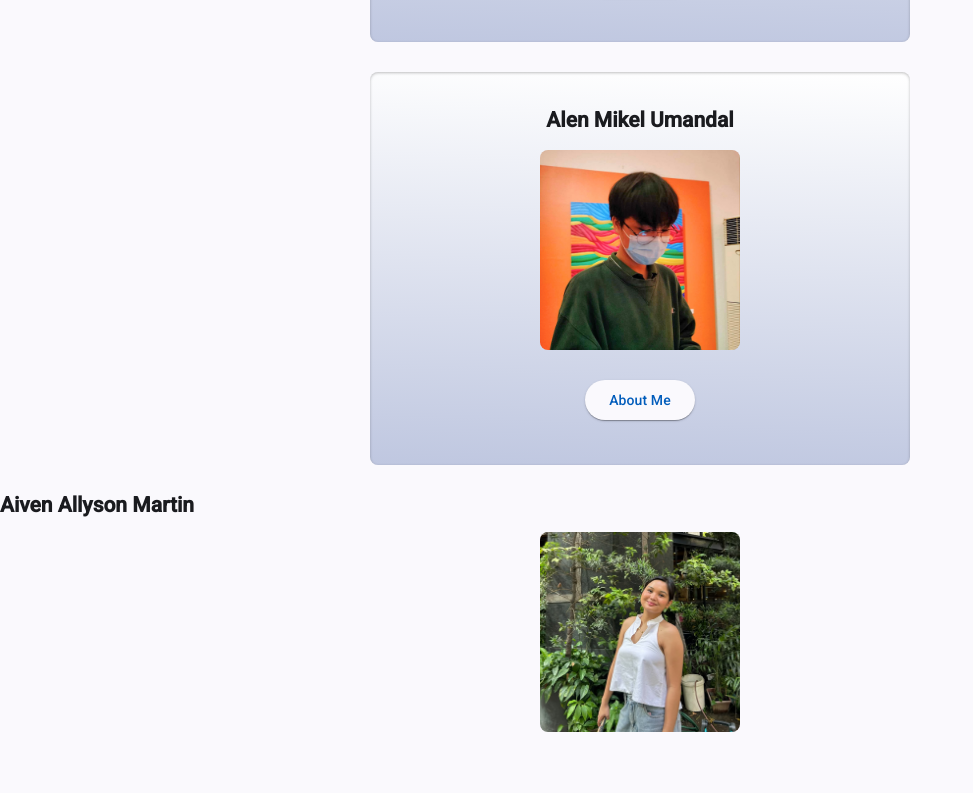
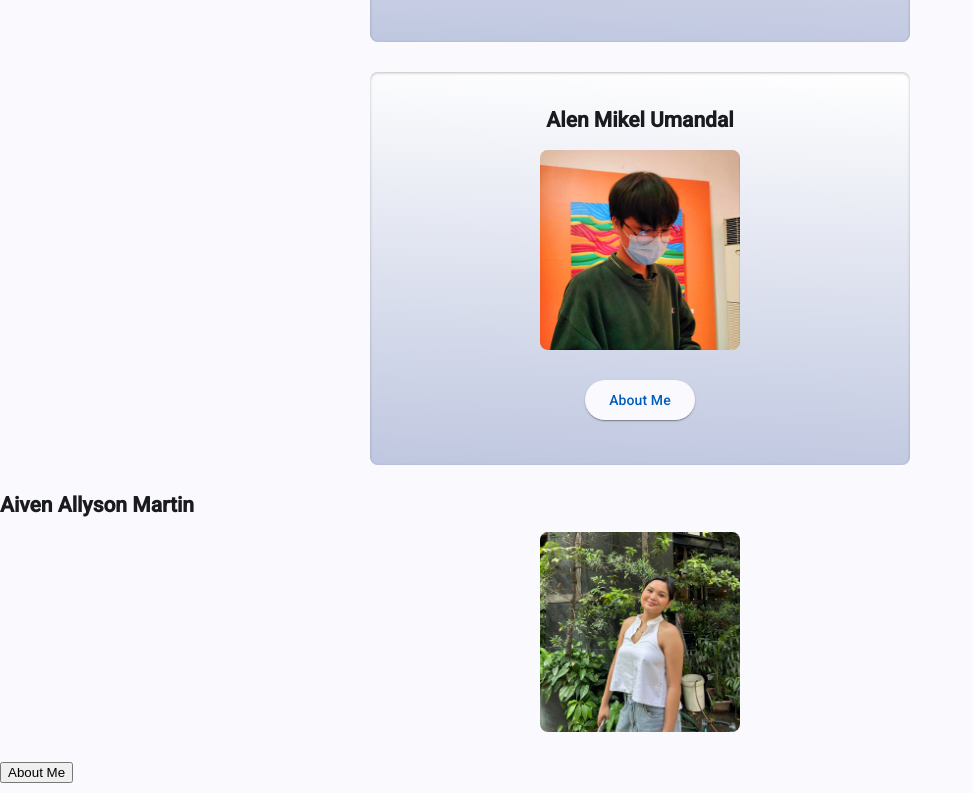
Before and after one commit to ILT-ALICA/S-ITWB415-Enabling-Assessment-3, an Angular app in the folder ALICA/: page / in a window 1280 px wide. Shown: the part 464-1257 px from the top of the page, without its empty margins (0-973 px from the left). Before the commit the page ends 1196 px from the top, so only its background shows below. Built offline with nearby package versions, Linux system fonts and the light colour scheme.

Commit message:
feat: add Martin description with event binding - 4

```diff
--- a/ALICA/src/app/martin/martin.html
+++ b/ALICA/src/app/martin/martin.html
@@ -5,4 +5,13 @@
     class="profile-image"
     [src]="imagePath()"
     [alt]="name()" />
+
+  <button
+    type="button"
+    class="description-button"
+    (click)="showDescription()">
+    About Me
+  </button>
+
+  <p class="profile-description">{{ description() }}</p>
 </section>
--- a/ALICA/src/app/martin/martin.scss
+++ b/ALICA/src/app/martin/martin.scss
@@ -6,3 +6,12 @@
   margin: 0 auto 20px;
   border-radius: 8px;
 }
+.description-button {
+  margin: 10px 0;
+}
+
+.profile-description {
+  margin-top: 15px;
+  line-height: 1.5;
+  text-align: justify;
+}
--- a/ALICA/src/app/martin/martin.ts
+++ b/ALICA/src/app/martin/martin.ts
@@ -10,4 +10,12 @@ export class Martin {
   name = signal('Aiven Allyson Martin');
 
   imagePath = signal('assets/images/martin.png');
+
+  description = signal('');
+
+showDescription() {
+  this.description.set(
+    'I am an Information Technology student who enjoys learning about web development and creating practical applications using modern technologies.'
+  );
 }
+}
```
